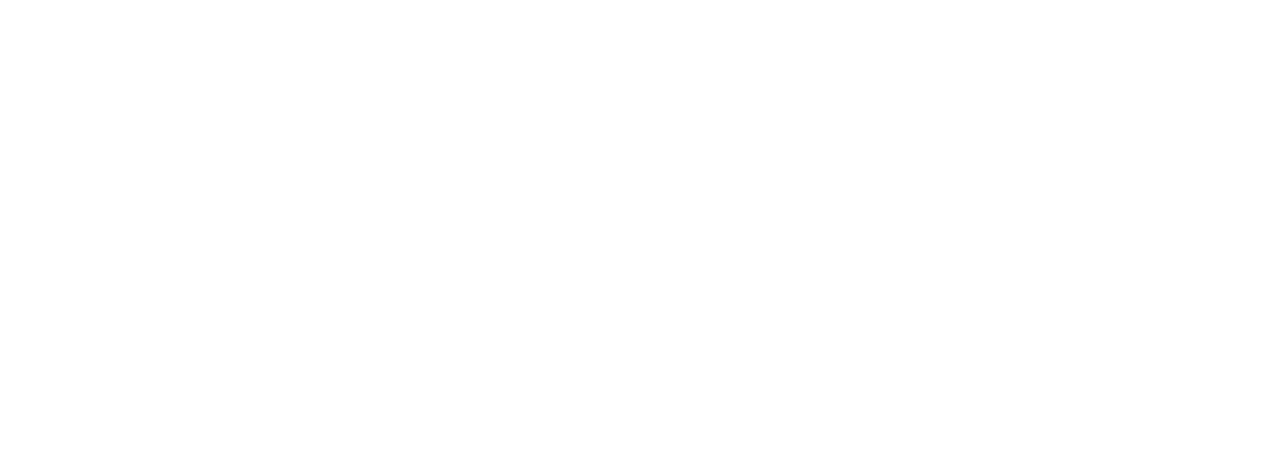
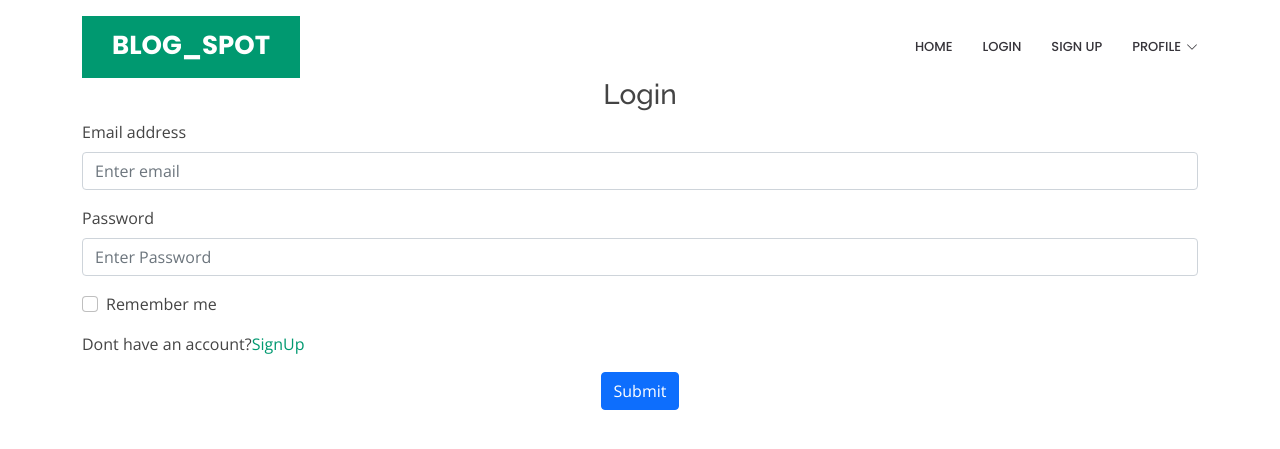
Before and after one commit to otienonick/Blog_Flask, a Flask app: page /auth/login in a window 1280 px wide. Before the commit the part shown is empty. Shown: the top 449 px of the page. Run offline with Flask 2, Linux system fonts and the light colour scheme; the visitor is signed in with stand-in values (Sample User, id 1); some libraries are stand-ins or nearby versions.

Commit message:
added routes to login,signup and logout pages and also added forms

```diff
--- a/app/templates/auth/login.html
+++ b/app/templates/auth/login.html
@@ -0,0 +1,25 @@
+{% extends 'base.html'%}
+{%block title%}Login{% endblock%}
+
+{%block content%}
+<form method="POST">
+    <h3 class="text-center">Login</h3>
+        <div class="mb-3">
+          <label for="email" class="form-label">Email address</label>
+          <input type="email" class="form-control" id="email" name="email" aria-describedby="emailHelp" placeholder="Enter email">
+        </div>
+        <div class="mb-3">
+          <label for="password" class="form-label">Password</label>
+          <input type="password" class="form-control" id="password" placeholder="Enter Password" name="password">
+        </div>
+        <div class="mb-3 form-check">
+          <input type="checkbox" class="form-check-input" id="exampleCheck1">
+          <label class="form-check-label" for="exampleCheck1">Remember me</label>
+        </div>
+        <p>Dont have an account?<a href="{{url_for('auth.sign_up')}}">SignUp</a>
+        <div class="text-center">
+        <button type="submit" class="btn btn-primary">Submit</button>
+        </div>
+
+</form>
+{% endblock%}
--- a/app/templates/base.html
+++ b/app/templates/base.html
@@ -30,7 +30,7 @@
 <body>
 
   <!-- ======= Header ======= -->
-  <header  id="header" class="fixed-top d-flex align-items-center">
+  <header  id="header" class=" mt-3 d-flex align-items-center">
     <div class="container">
       <div class="header-container d-flex align-items-center justify-content-between">
         <div class="logo">
@@ -39,12 +39,12 @@
         <nav id="navbar" class="navbar">
           <ul>
             <li><a class="nav-link scrollto " href="/">Home</a></li>
-            <li><a class="nav-link scrollto" href="/login">Login</a></li>
-            <li><a class="nav-link scrollto" href="/Signup">Sign Up</a></li>
+            <li><a class="nav-link scrollto" href="{{url_for('auth.login')}}">Login</a></li>
+            <li><a class="nav-link scrollto" href="{{url_for('auth.sign_up')}}">Sign Up</a></li>
             <li class="dropdown"><a href="#"><span>Profile</span> <i class="bi bi-chevron-down"></i></a>
               <ul>
                 <li><a href="/profile">Profile</a></li>
-                <li><a href="/logout">Logout</a></li>
+                <li><a href="{{url_for('auth.sign_out')}}">Logout</a></li>
               </ul>
             </li>
           </ul>
@@ -57,7 +57,7 @@
   </header>
 
 
-        <div class="container step_up">
+        <div class="container">
 
           {%block content%}
 
```
Also changed, not shown: app/templates/auth/register.html (+30 -0 lines).
